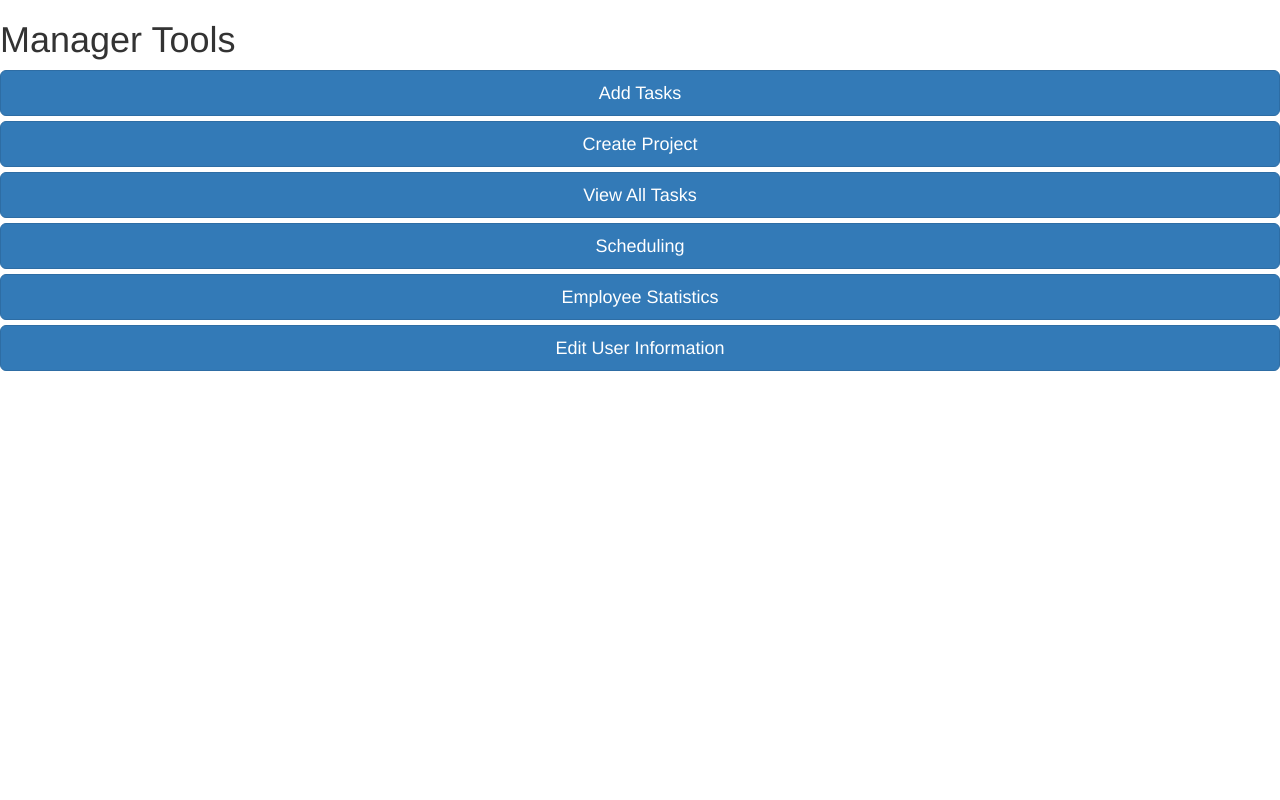
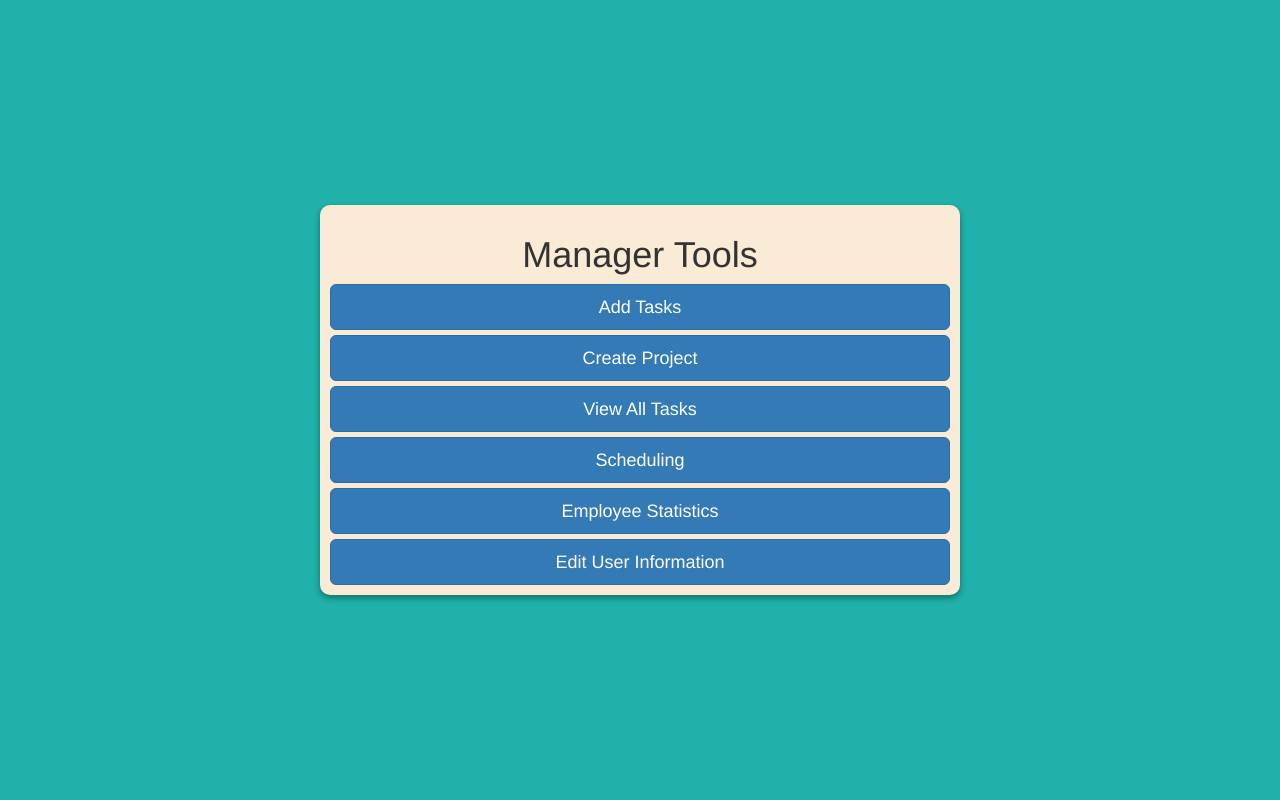
Before and after one commit to d0ugherty/senior-project-group, a Django app: page /manager_tools/ in a window 1280 px wide. Run offline with Django 3.2, Linux system fonts and the light colour scheme; some libraries are stand-ins or nearby versions.

Commit message:
manager_tools page styling

```diff
--- a/walrus/walrus/static/css/manager_tools.css
+++ b/walrus/walrus/static/css/manager_tools.css
@@ -1,10 +1,20 @@
-.container {
-
+.button-container {
+  text-align: center;
   margin: auto; /* Center the container */
   padding: 1rem; /* Space inside the container */
   box-shadow: 0 3px 6px rgba(0,0,0,0.16), 0 3px 6px rgba(0,0,0,0.23); /* Shadow effect */
   border-radius: 10px; /* Rounded corners */
-  max-width: 20rem; /* Maximum width of the container */
-  width: 30%; /* Make it responsive */
+  background-color: antiquewhite;
+  max-width: 100rem; /* Maximum width of the container */
+  min-width: 20rem;
+  width: 50%; /* Make it responsive */
   box-sizing: border-box; /* Include padding and border in the width */
 }
+
+.parent-container {
+  background-color:lightseagreen ;
+  display: flex;
+  justify-content: center;
+  align-items: center;
+  height: 100vh; /* This makes the container take the full viewport height */
+}
--- a/walrus/walrus/templates/manager_tools.html
+++ b/walrus/walrus/templates/manager_tools.html
@@ -7,8 +7,9 @@
 </head>
 {% block content %}
 <title>Manager Tools</title>
-<div id="button-container" class="button-container" >
-        <form action="{% url 'manager_tools_redirect' %}" method="post">
+
+<body class="parent-container">
+        <form class="button-container" action="{% url 'manager_tools_redirect' %}" method="post">
         <h1 class="heading">Manager Tools</h1>
           {% csrf_token %}
           <button class="btn btn-primary btn-lg btn-block" type="submit" name="destination" value="/add_task/">Add Tasks</button>
@@ -18,5 +19,5 @@
           <button class="btn btn-primary btn-lg btn-block" type="submit" name="destination" value="/employee_stats/">Employee Statistics</button>
           <button class="btn btn-primary btn-lg btn-block" type="submit" name="destination" value="/edit_user_info/">Edit User Information</button>
       </form>
-  </div>
+</body>
 {% endblock %}
```
